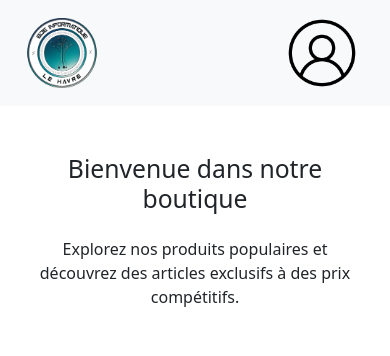
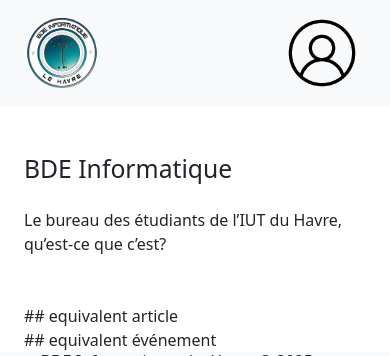
Before and after one commit to SpeakersToo/SiteBDE, a PHP site: template site/app/views/index.html.twig in a window 390 px wide. Shown: the top 356 px of the page. Run offline with PHP 8.4, Linux system fonts and the light colour scheme; the template is opened without the code that fills it, so the values that code supplies are empty; some libraries are stand-ins or nearby versions.

Commit message:
base accueil

```diff
--- a/site/app/views/index.html.twig
+++ b/site/app/views/index.html.twig
@@ -1,42 +1,70 @@
 {% extends '_template/base.html.twig' %}
 
 {% block body %}
+
+<style>
+.line-clamp {
+  display: -webkit-box;
+  -webkit-line-clamp: 3;
+  -webkit-box-orient: vertical;
+}
+
+.link {
+	text-decoration: underline;
+	font-weight: bold;
+	color: blue;
+}
+</style>
+
 <div class="most-popular">
     <div class="container">
-        <div class="heading-section text-center mb-5">
-            <h2 class="mb-4">Bienvenue dans notre boutique</h2>
-            <p>Explorez nos produits populaires et découvrez des articles exclusifs à des prix compétitifs.</p>
+        <div class="heading-section text-left mb-5">
+            <h2 class="mb-4">BDE Informatique</h2>
+            <p>Le bureau des étudiants de l’IUT du Havre, qu’est-ce que c’est?</p>
         </div>
+
+		## equivalent article
         <div class="row">
             {% for article in articles %}
-            <div class="col-lg-3 col-md-4 col-sm-6 mb-4">
-                <div class="card h-100 shadow-sm border-light">
-                    <!-- Image de l'article -->
+            <div class="col-lg-3 col-md-4 col-sm-6 mb-4 ">
+                <div class="card h-100 shadow-sm border-light bg-light">
+
+                    <!-- Contenu de la carte -->
+                    <div class="card-body">
+                        <h5 class="card-title truncate">{{ article.name }}</h5>
+                        <p class="card-text line-clamp" style="max-height: 60px;">{{ article.description }}</p>
+                    </div>
+
+                    <!-- Footer de la carte -->
+                    <div class="card-footer d-flex">
+						<p class="link">Voir l'article</p>
+                    </div>
+                </div>
+            </div>
+            {% endfor %}
+        </div>
+
+		## equivalent événement
+        <div class="row">
+            {% for article in articles %}
+            <div class="col-lg-3 col-md-4 col-sm-6 mb-4 ">
+                <div class="card h-100 shadow-sm border-light bg-light">
+                    <!-- Contenu de la carte -->
+                    <div class="card-body">
+                        <h5 class="card-title">{{ article.name }}</h5>
+                    </div>
+
+					<!-- Image de l'article -->
                     <img src="assets/images/{{ article.id }}.jpg"
                          alt="{{ article.name }}"
                          class="card-img-top"
                          style="object-fit: cover; height: 200px;">
 
-                    <!-- Contenu de la carte -->
-                    <div class="card-body">
-                        <h5 class="card-title">{{ article.name }}</h5>
-                        <h6 class="text-muted">{{ article.category.name }}</h6>
-                        <p class="card-text text-truncate" style="max-height: 60px;">{{ article.description }}</p>
+                    <!-- Footer de la carte -->
+                    <div class="card-footer d-flex">
+						<p class="link">Voir l'événement</p>
                     </div>
 
-                    <!-- Footer de la carte -->
-                    <div class="card-footer d-flex">
-                        <div>
-                            <span class="badge bg-primary">Stock: {{ article.stock }}</span>
-                            <span class="badge bg-success">Prix: {{ article.price | number_format(2, ',', ' ') }}€</span>
-                        </div>
-                        <form method="post" action="purchase.php?article_id={{ article.id }}">
-                            <div class="input-group">
-                                <input type="number" name="quantity" min="1" max="{{ article.stock }}" class="form-control" placeholder="Qt" required>
-                                <button class="btn btn-warning btn-sm" type="submit"><i class="fa-solid fa-cart-plus"></i></button>
-                            </div>
-                        </form>
-                    </div>
                 </div>
             </div>
             {% endfor %}
```
